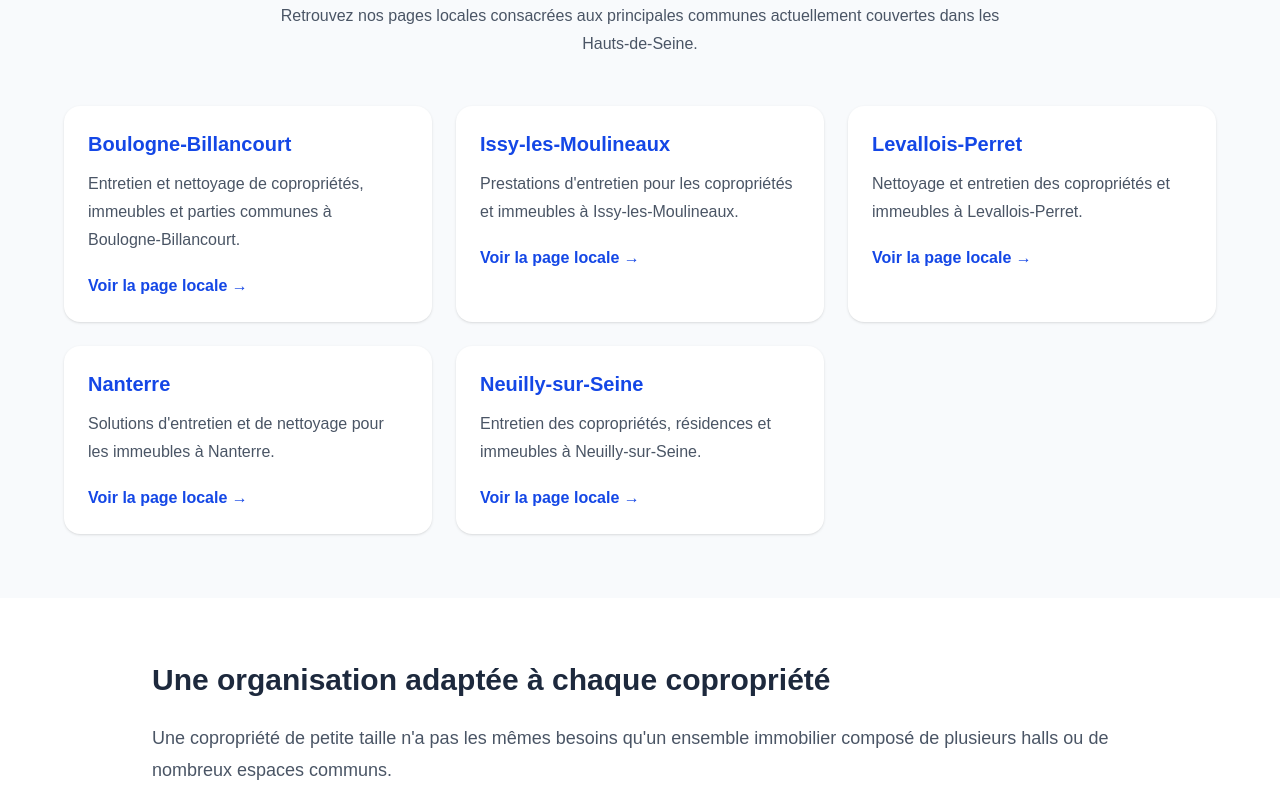
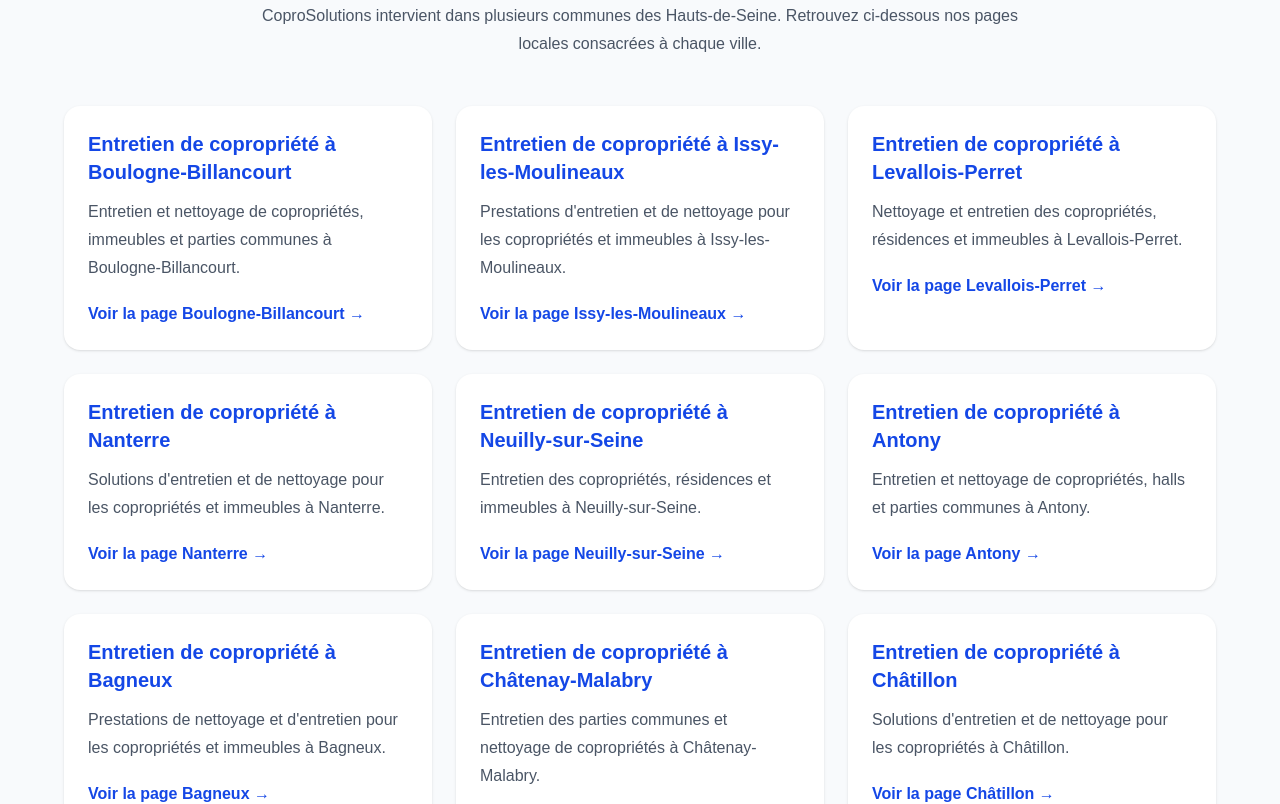
Before and after one commit to amadtag/coprosolutions, a Next.js app: page /zones/hauts-de-seine in a window 1280 px wide. Shown: the part 2380-3184 px from the top of the page. Built offline with nearby package versions, Linux system fonts and the light colour scheme.

Commit message:
Optimisation du maillage local des Hauts-de-Seine

```diff
--- a/app/zones/hauts-de-seine/page.tsx
+++ b/app/zones/hauts-de-seine/page.tsx
@@ -21,25 +21,91 @@
     name: "Issy-les-Moulineaux",
     href: "/zones/hauts-de-seine/issy-les-moulineaux",
     description:
-      "Prestations d'entretien pour les copropriétés et immeubles à Issy-les-Moulineaux.",
+      "Prestations d'entretien et de nettoyage pour les copropriétés et immeubles à Issy-les-Moulineaux.",
   },
   {
     name: "Levallois-Perret",
     href: "/zones/hauts-de-seine/levallois-perret",
     description:
-      "Nettoyage et entretien des copropriétés et immeubles à Levallois-Perret.",
+      "Nettoyage et entretien des copropriétés, résidences et immeubles à Levallois-Perret.",
   },
   {
     name: "Nanterre",
     href: "/zones/hauts-de-seine/nanterre",
     description:
-      "Solutions d'entretien et de nettoyage pour les immeubles à Nanterre.",
+      "Solutions d'entretien et de nettoyage pour les copropriétés et immeubles à Nanterre.",
   },
   {
     name: "Neuilly-sur-Seine",
     href: "/zones/hauts-de-seine/neuilly-sur-seine",
     description:
       "Entretien des copropriétés, résidences et immeubles à Neuilly-sur-Seine.",
+  },
+  {
+    name: "Antony",
+    href: "/zones/hauts-de-seine/antony",
+    description:
+      "Entretien et nettoyage de copropriétés, halls et parties communes à Antony.",
+  },
+  {
+    name: "Bagneux",
+    href: "/zones/hauts-de-seine/bagneux",
+    description:
+      "Prestations de nettoyage et d'entretien pour les copropriétés et immeubles à Bagneux.",
+  },
+  {
+    name: "Châtenay-Malabry",
+    href: "/zones/hauts-de-seine/chatenay-malabry",
+    description:
+      "Entretien des parties communes et nettoyage de copropriétés à Châtenay-Malabry.",
+  },
+  {
+    name: "Châtillon",
+    href: "/zones/hauts-de-seine/chatillon",
+    description:
+      "Solutions d'entretien et de nettoyage pour les copropriétés à Châtillon.",
+  },
+  {
+    name: "Clamart",
+    href: "/zones/hauts-de-seine/clamart",
+    description:
+      "Nettoyage et entretien des copropriétés, résidences et immeubles à Clamart.",
+  },
+  {
+    name: "Fontenay-aux-Roses",
+    href: "/zones/hauts-de-seine/fontenay-aux-roses",
+    description:
+      "Entretien des copropriétés et nettoyage des parties communes à Fontenay-aux-Roses.",
+  },
+  {
+    name: "Le Plessis-Robinson",
+    href: "/zones/hauts-de-seine/le-plessis-robinson",
+    description:
+      "Prestations d'entretien et de nettoyage pour les copropriétés au Plessis-Robinson.",
+  },
+  {
+    name: "Malakoff",
+    href: "/zones/hauts-de-seine/malakoff",
+    description:
+      "Nettoyage et entretien des copropriétés, immeubles et parties communes à Malakoff.",
+  },
+  {
+    name: "Meudon",
+    href: "/zones/hauts-de-seine/meudon",
+    description:
+      "Entretien des copropriétés, résidences et parties communes à Meudon.",
+  },
+  {
+    name: "Sèvres",
+    href: "/zones/hauts-de-seine/sevres",
+    description:
+      "Nettoyage et entretien des copropriétés et immeubles à Sèvres.",
+  },
+  {
+    name: "Vaucresson",
+    href: "/zones/hauts-de-seine/vaucresson",
+    description:
+      "Prestations d'entretien et de nettoyage pour les copropriétés à Vaucresson.",
   },
 ];
 
@@ -153,8 +219,8 @@
               </h3>
 
               <p className="leading-7 text-gray-600">
-                Organisation de la sortie et de la rentrée des conteneurs selon
-                le calendrier de collecte de la résidence.
+                Organisation de la sortie et de la rentrée des conteneurs
+                selon le calendrier de collecte de la résidence.
               </p>
             </article>
 
@@ -210,6 +276,7 @@
             <h3 className="mb-3 text-xl font-bold">
               Nettoyage des vitres
             </h3>
+
             <p className="leading-7 text-gray-600">
               Interventions ponctuelles pour les vitrages accessibles des
               parties communes.
@@ -220,6 +287,7 @@
             <h3 className="mb-3 text-xl font-bold">
               Shampoing des moquettes
             </h3>
+
             <p className="leading-7 text-gray-600">
               Nettoyage approfondi des moquettes et revêtements textiles des
               halls et circulations.
@@ -230,6 +298,7 @@
             <h3 className="mb-3 text-xl font-bold">
               Nettoyage après travaux
             </h3>
+
             <p className="leading-7 text-gray-600">
               Remise en état et nettoyage des espaces après des travaux ou une
               intervention technique.
@@ -240,6 +309,7 @@
             <h3 className="mb-3 text-xl font-bold">
               Prestations exceptionnelles
             </h3>
+
             <p className="leading-7 text-gray-600">
               Interventions ponctuelles étudiées selon la nature du besoin et
               les caractéristiques du site.
@@ -261,12 +331,13 @@
       <section className="bg-slate-50 px-6 py-16">
         <div className="mx-auto max-w-6xl">
           <h2 className="mb-4 text-center text-3xl font-bold">
-            Nos principales villes d'intervention dans le 92
+            Nos villes d'intervention dans les Hauts-de-Seine
           </h2>
 
           <p className="mx-auto mb-12 max-w-3xl text-center leading-7 text-gray-600">
-            Retrouvez nos pages locales consacrées aux principales communes
-            actuellement couvertes dans les Hauts-de-Seine.
+            CoproSolutions intervient dans plusieurs communes des
+            Hauts-de-Seine. Retrouvez ci-dessous nos pages locales consacrées
+            à chaque ville.
           </p>
 
           <div className="grid gap-6 md:grid-cols-2 lg:grid-cols-3">
@@ -274,10 +345,10 @@
               <a
                 key={city.href}
                 href={city.href}
-                className="rounded-2xl bg-white p-6 shadow-sm transition hover:shadow-md"
+                className="rounded-2xl bg-white p-6 shadow-sm transition hover:-translate-y-1 hover:shadow-md"
               >
                 <h3 className="mb-3 text-xl font-bold text-blue-700">
-                  {city.name}
+                  Entretien de copropriété à {city.name}
                 </h3>
 
                 <p className="leading-7 text-gray-600">
@@ -285,7 +356,7 @@
                 </p>
 
                 <span className="mt-5 inline-block font-semibold text-blue-700">
-                  Voir la page locale →
+                  Voir la page {city.name} →
                 </span>
               </a>
             ))}
```
